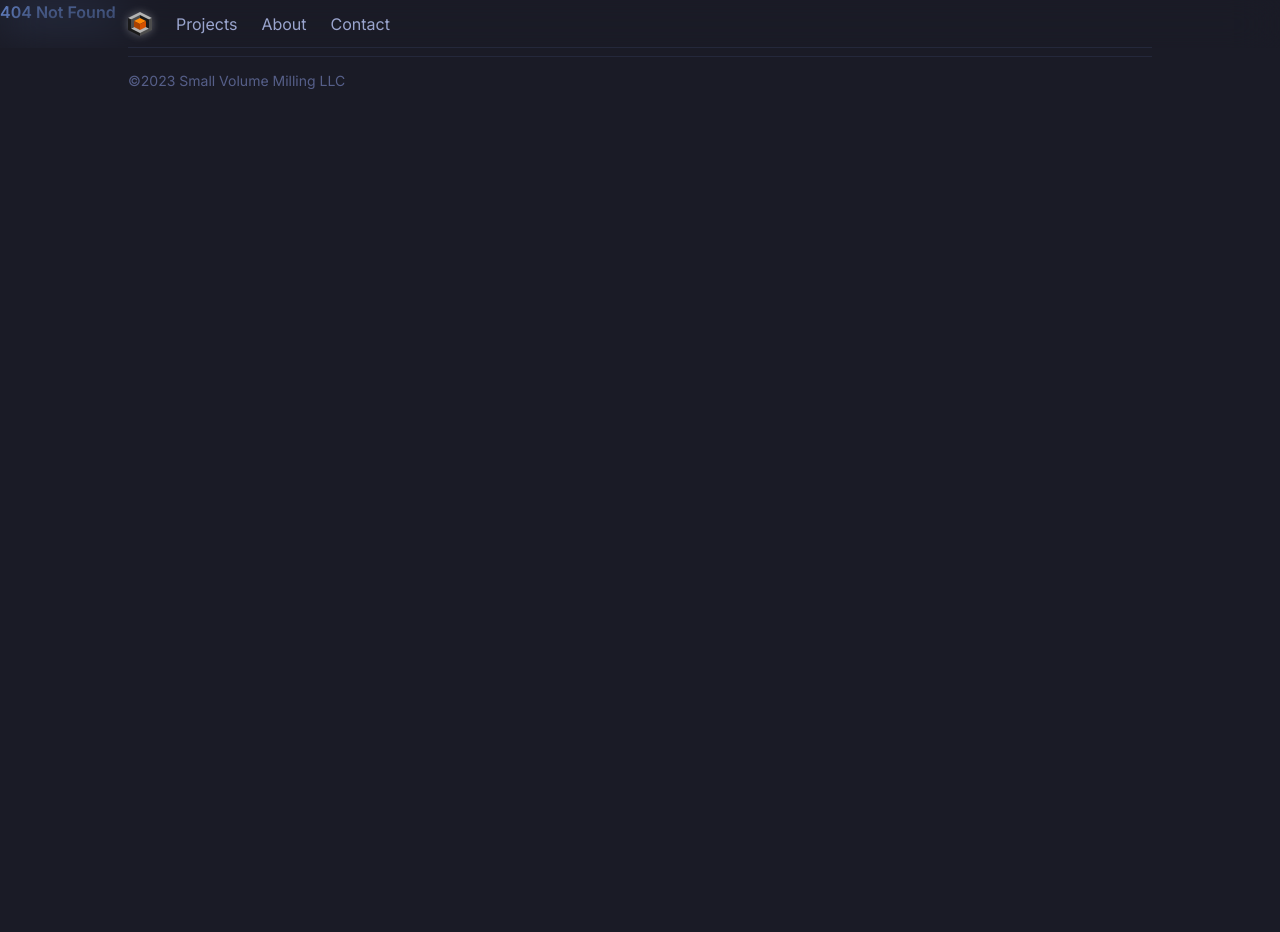
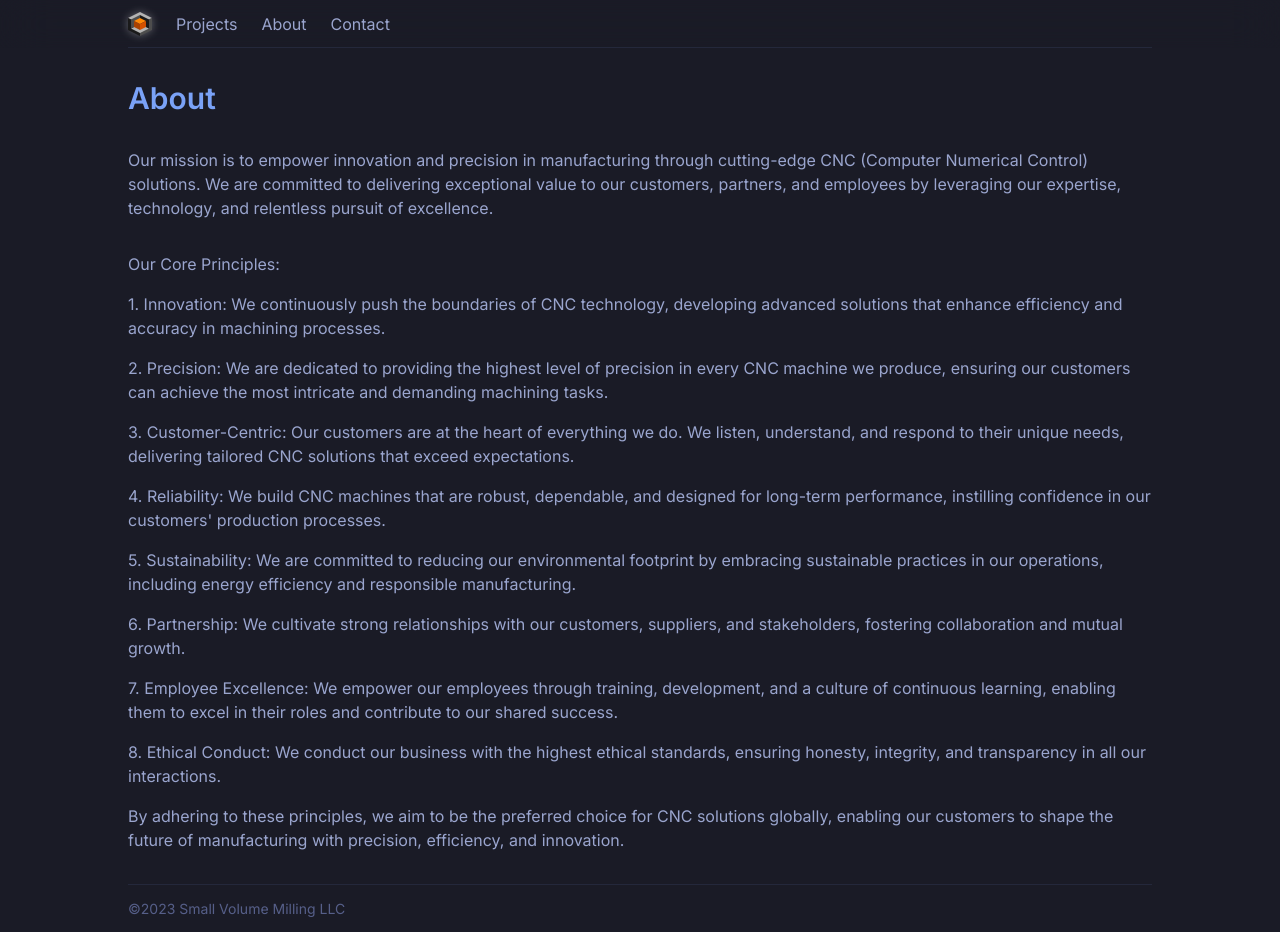
Before and after one commit to halfrice/small-volume-milling, a Next.js app: page /about in a window 1280 px wide. Before the commit this address had no page. Before the commit the page ends 800 px from the top, so only its background shows below. Built offline with nearby package versions, Linux system fonts and the light colour scheme.

Commit message:
Add about page

```diff
--- /dev/null
+++ b/app/(routes)/about/page.tsx
@@ -0,0 +1,66 @@
+const AboutPage = () => {
+  return (
+    <section className="flex flex-col w-full min-w-full items-center justify-between">
+      <div className="flex flex-col items-center lg:items-start max-w-5xl mt-20 px-4 lg:px-0">
+        <h1 className="text-2xl lg:text-3xl text-[--blue]">About</h1>
+        <div className="text-sm lg:text-base">
+          <p className="mt-8">
+            Our mission is to empower innovation and precision in manufacturing
+            through cutting-edge CNC (Computer Numerical Control) solutions. We
+            are committed to delivering exceptional value to our customers,
+            partners, and employees by leveraging our expertise, technology, and
+            relentless pursuit of excellence.
+          </p>
+          <p className="mt-8">Our Core Principles:</p>
+          <p className="mt-4">
+            1. Innovation: We continuously push the boundaries of CNC
+            technology, developing advanced solutions that enhance efficiency
+            and accuracy in machining processes.
+          </p>
+          <p className="mt-4">
+            2. Precision: We are dedicated to providing the highest level of
+            precision in every CNC machine we produce, ensuring our customers
+            can achieve the most intricate and demanding machining tasks.
+          </p>
+          <p className="mt-4">
+            3. Customer-Centric: Our customers are at the heart of everything we
+            do. We listen, understand, and respond to their unique needs,
+            delivering tailored CNC solutions that exceed expectations.
+          </p>
+          <p className="mt-4">
+            4. Reliability: We build CNC machines that are robust, dependable,
+            and designed for long-term performance, instilling confidence in our
+            customers' production processes.
+          </p>
+          <p className="mt-4">
+            5. Sustainability: We are committed to reducing our environmental
+            footprint by embracing sustainable practices in our operations,
+            including energy efficiency and responsible manufacturing.
+          </p>
+          <p className="mt-4">
+            6. Partnership: We cultivate strong relationships with our
+            customers, suppliers, and stakeholders, fostering collaboration and
+            mutual growth.
+          </p>
+          <p className="mt-4">
+            7. Employee Excellence: We empower our employees through training,
+            development, and a culture of continuous learning, enabling them to
+            excel in their roles and contribute to our shared success.
+          </p>
+          <p className="mt-4">
+            8. Ethical Conduct: We conduct our business with the highest ethical
+            standards, ensuring honesty, integrity, and transparency in all our
+            interactions.
+          </p>
+          <p className="mt-4">
+            By adhering to these principles, we aim to be the preferred choice
+            for CNC solutions globally, enabling our customers to shape the
+            future of manufacturing with precision, efficiency, and innovation.
+          </p>
+        </div>
+      </div>
+    </section>
+  )
+}
+
+export default AboutPage
--- a/app/layout.tsx
+++ b/app/layout.tsx
@@ -1,8 +1,8 @@
 // import "normalize.css/normalize.css"
 import { Montserrat, Inter } from "next/font/google"
 import "./globals.css"
-import Navbar from "./components/navbar"
-import Footer from "./components/footer"
+import Navbar from "./_components/navbar"
+import Footer from "./_components/footer"
 
 const montserrat = Montserrat({ subsets: ["latin"] })
 const inter = Inter({ subsets: ["latin"] })
@@ -13,7 +13,7 @@ const RootLayout = ({ children }: { children: React.ReactNode }) => {
       {/* <body className={montserrat.className}> */}
       <body className={inter.className}>
         <Navbar />
-        {children}
+        <main>{children}</main>
         <Footer />
       </body>
     </html>
--- a/app/page.tsx
+++ b/app/page.tsx
@@ -2,7 +2,7 @@ import Image from "next/image"
 
 const HomePage = () => {
   return (
-    <main className="flex flex-col w-full min-w-full min-h-screen items-center justify-between">
+    <section className="flex flex-col w-full min-w-full min-h-screen items-center justify-between px-4 lg:px-0">
       <div className="flex flex-col items-center lg:items-start max-w-5xl w-full mt-20">
         <a
           className="flex place-items-center"
@@ -54,7 +54,7 @@ const HomePage = () => {
               -&gt;
             </span>
           </h2>
-          <p className="m-0 max-w-[30ch] text-sm opacity-50">
+          <p className="m-0 max-w-[30ch] text-sm lg:text-base opacity-50">
             Minim tempor duis elit ut eu dolor ullamco dolore ad quis. Lorem do
             adipisicing Lorem consequat commodo ut.
           </p>
@@ -72,7 +72,7 @@ const HomePage = () => {
               -&gt;
             </span>
           </h2>
-          <p className="m-0 max-w-[30ch] text-sm opacity-50">
+          <p className="m-0 max-w-[30ch] text-sm lg:text-base opacity-50">
             Tempor nisi proident dolor consequat cupidatat velit commodo non sit
             labore ex veniam commodo veniam.
           </p>
@@ -90,7 +90,7 @@ const HomePage = () => {
               -&gt;
             </span>
           </h2>
-          <p className="m-0 max-w-[30ch] text-sm opacity-50">
+          <p className="m-0 max-w-[30ch] text-sm lg:text-base opacity-50">
             Cupidatat do dolore exercitation dolore sunt velit minim nisi
             reprehenderit esse.
           </p>
@@ -98,7 +98,7 @@ const HomePage = () => {
       </div>
 
       {/* <div className="mt-64"></div> */}
-    </main>
+    </section>
   )
 }
 
```
Also changed, not shown: app/_components/footer.tsx (renamed from app/components/footer.tsx), app/_components/navbar.tsx (renamed from app/components/navbar.tsx).
